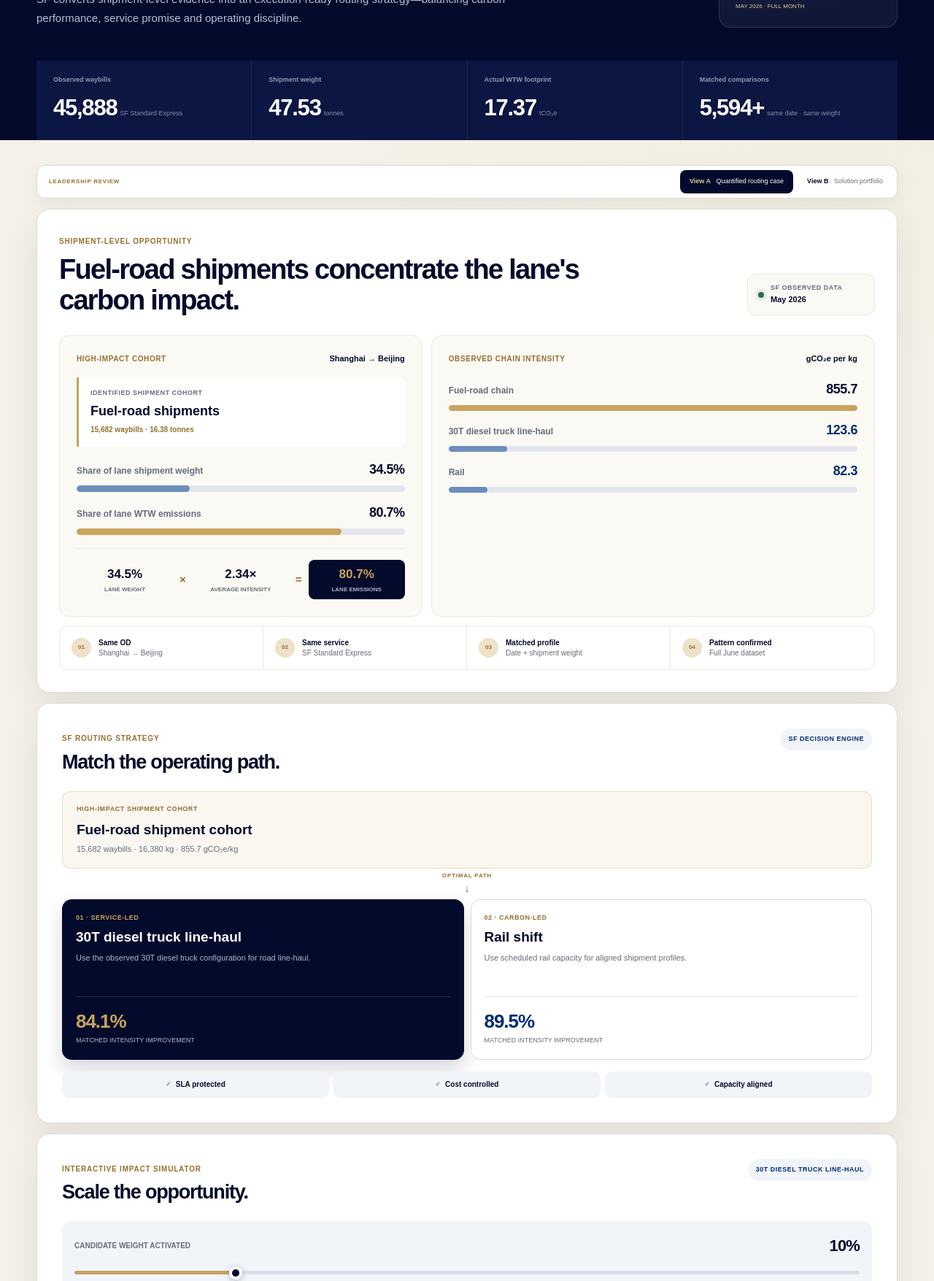
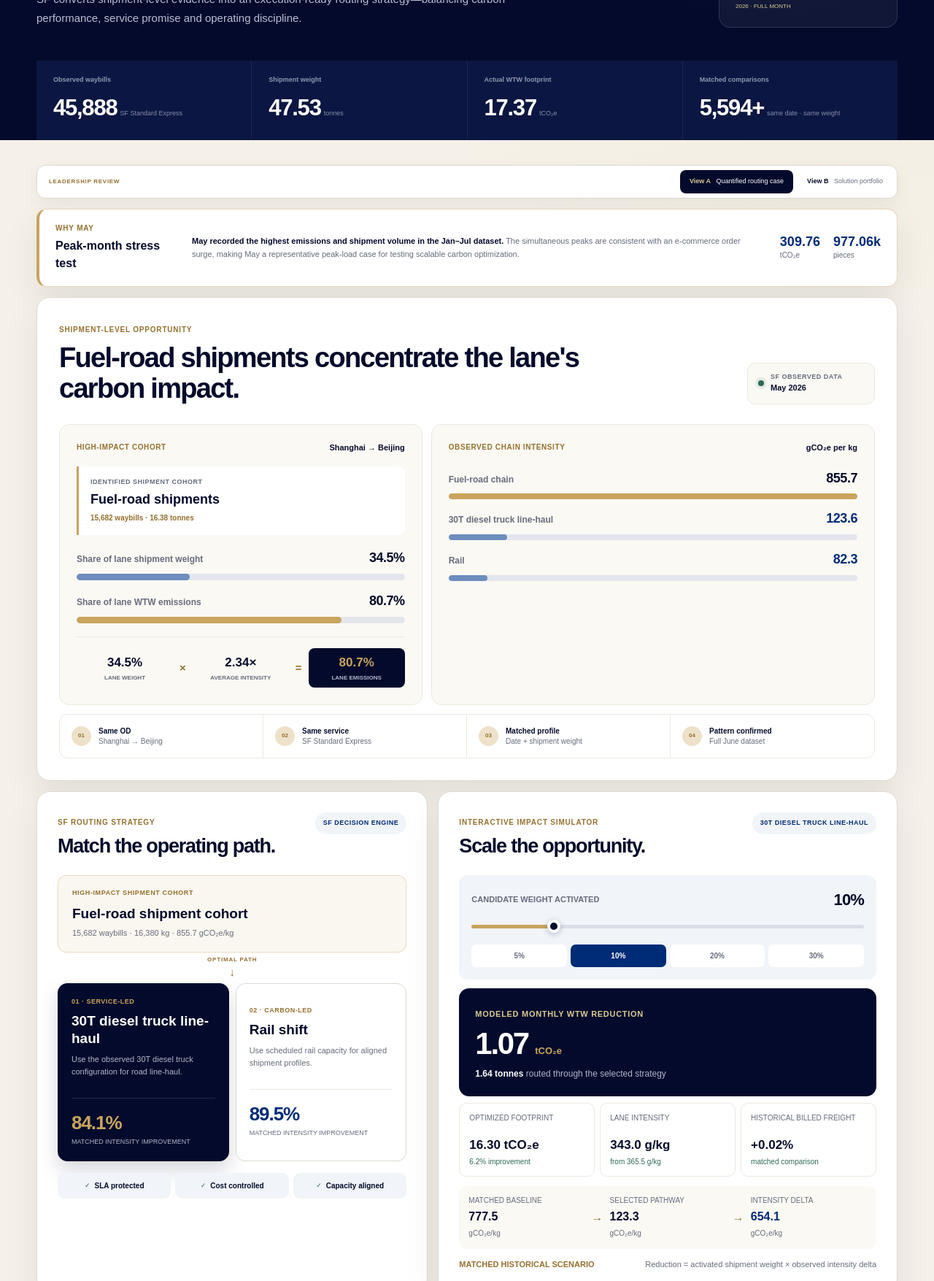
Before and after one commit to jamese5095/estee-lauder-sf-esg-dashboard, a plain HTML site: page optimization.html in a window 1280 px wide. Shown: the part 365-2120 px from the top of the page at 73% size. Drawn offline with Linux system fonts and the light colour scheme.

Commit message:
Refine optimization layout and May sample rationale

```diff
--- a/assets/site.css
+++ b/assets/site.css
@@ -605,6 +605,15 @@ a:focus-visible, button:focus-visible, input:focus-visible { outline: 3px solid
 
 /* Quantified routing case */
 .precision-hero h1 { max-width: 900px; }
+.sample-rationale { margin-top: 14px; padding: 18px 22px; display: grid; grid-template-columns: 165px minmax(0, 1fr) auto; gap: 22px; align-items: center; border: 1px solid rgba(200, 164, 94, 0.45); border-left: 4px solid var(--gold); border-radius: 14px; background: #fff; box-shadow: var(--shadow); }
+.sample-rationale-title span, .sample-rationale-title strong { display: block; }
+.sample-rationale-title span { color: var(--gold-deep); font-size: 10px; font-weight: 800; letter-spacing: 0.8px; text-transform: uppercase; }
+.sample-rationale-title strong { margin-top: 4px; color: var(--navy); font-size: 16px; }
+.sample-rationale p { margin: 0; color: var(--muted); font-size: 11px; line-height: 1.6; }
+.sample-rationale p b { color: var(--navy); }
+.sample-rationale-facts { display: grid; grid-template-columns: auto auto; gap: 18px; }
+.sample-rationale-facts span { color: var(--muted); font-size: 10px; white-space: nowrap; }
+.sample-rationale-facts b { display: block; color: var(--blue); font-size: 18px; line-height: 1.15; }
 .precision-signal { margin-top: 14px; padding: 30px; }
 .precision-section-head { display: flex; align-items: flex-end; justify-content: space-between; gap: 28px; }
 .precision-section-head > div:first-child > span { color: var(--gold-deep); font-size: 10px; font-weight: 800; letter-spacing: 0.8px; text-transform: uppercase; }
@@ -651,8 +660,8 @@ a:focus-visible, button:focus-visible, input:focus-visible { outline: 3px solid
 .evidence-ribbon > span:last-child { border-right: 0; }
 .evidence-ribbon i { width: 27px; height: 27px; grid-row: 1 / 3; display: grid; place-items: center; color: var(--gold-deep); border-radius: 50%; background: var(--champagne); font-size: 8px; font-style: normal; font-weight: 800; }
 .evidence-ribbon b { color: var(--navy); font-size: 10px; }
-.precision-workbench { margin-top: 14px; display: grid; grid-template-columns: 1fr; gap: 14px; align-items: stretch; }
-.routing-strategy, .impact-simulator { min-width: 0; padding: 34px; }
+.precision-workbench { margin-top: 14px; display: grid; grid-template-columns: minmax(0, 0.92fr) minmax(0, 1.08fr); gap: 14px; align-items: stretch; }
+.routing-strategy, .impact-simulator { min-width: 0; padding: 28px; }
 .engine-chip, .scenario-chip { padding: 8px 11px; color: var(--blue); border-radius: 999px; background: var(--powder-2); font-size: 9px; letter-spacing: 0.5px; text-transform: uppercase; white-space: nowrap; }
 .routing-origin { margin-top: 24px; padding: 17px 19px; border: 1px solid rgba(200, 164, 94, 0.35); border-radius: 12px; background: #faf7f0; }
 .routing-origin span, .routing-origin strong, .routing-origin small { display: block; }
@@ -715,11 +724,27 @@ a:focus-visible, button:focus-visible, input:focus-visible { outline: 3px solid
 .model-note { margin: 14px 0 0; display: flex; align-items: center; justify-content: space-between; gap: 12px; color: var(--muted); font-size: 9px; }
 .model-note b { color: var(--gold-deep); text-transform: uppercase; }
 
+/* Keep the compact two-column workbench while making the Scale panel presentation-safe. */
+.impact-simulator .precision-section-head > div:first-child > span { font-size: 10px; }
+.impact-simulator .share-control span { font-size: 11px; }
+.impact-simulator .share-presets button { min-height: 31px; font-size: 10px; }
+.impact-simulator .impact-hero > span { font-size: 11px; }
+.impact-simulator .impact-hero p { font-size: 12px; line-height: 1.45; }
+.impact-simulator .impact-metrics span { min-height: 27px; font-size: 10px; line-height: 1.35; }
+.impact-simulator .impact-metrics strong { font-size: 17px; }
+.impact-simulator .impact-metrics small { font-size: 10px; line-height: 1.35; }
+.impact-simulator .model-trace span { font-size: 10px; line-height: 1.3; }
+.impact-simulator .model-trace strong { font-size: 16px; }
+.impact-simulator .model-trace small { margin-top: 2px; font-size: 10px; }
+.impact-simulator .model-note { font-size: 11px; line-height: 1.45; }
+
 @media (max-width: 1000px) {
   .precision-workbench { grid-template-columns: 1fr; }
 }
 
 @media (max-width: 760px) {
+  .sample-rationale { grid-template-columns: 1fr; gap: 13px; }
+  .sample-rationale-facts { justify-content: start; }
   .signal-layout { grid-template-columns: 1fr; }
   .evidence-ribbon { grid-template-columns: 1fr 1fr; }
   .evidence-ribbon > span:nth-child(2) { border-right: 0; }
@@ -727,6 +752,7 @@ a:focus-visible, button:focus-visible, input:focus-visible { outline: 3px solid
 }
 
 @media (max-width: 520px) {
+  .sample-rationale-facts { grid-template-columns: 1fr 1fr; gap: 12px; }
   .precision-signal, .routing-strategy, .impact-simulator { padding: 21px; }
   .precision-section-head { align-items: flex-start; flex-direction: column; }
   .evidence-badge { width: 100%; }
--- a/optimization.html
+++ b/optimization.html
@@ -5,7 +5,7 @@
   <meta name="viewport" content="width=device-width, initial-scale=1.0">
   <meta name="description" content="A shipment-level SF routing case that turns Estée Lauder carbon data into measurable ESG value.">
   <title>Precision Routing · Estée Lauder × SF</title>
-  <link rel="stylesheet" href="assets/site.css?v=20260903c">
+  <link rel="stylesheet" href="assets/site.css?v=20260903d">
 </head>
 <body>
   <header class="site-header">
@@ -26,8 +26,8 @@
           <h1>Precision routing.<br>Measurable carbon impact.</h1>
           <p>SF converts shipment-level evidence into an execution-ready routing strategy—balancing carbon performance, service promise and operating discipline.</p>
         </div>
-        <aside class="data-stamp" aria-label="Case study scope">
-          <span>Case focus</span><strong>01</strong><small>Shanghai → Beijing</small><em>May 2026 · Full month</em>
+        <aside class="data-stamp" aria-label="Selected sample month">
+          <span>Selected sample</span><strong>MAY</strong><small>Highest Jan–Jul footprint</small><em>2026 · Full month</em>
         </aside>
       </div>
 
@@ -46,6 +46,15 @@
       <a class="active" href="optimization.html" aria-current="page"><b>View A</b> Quantified routing case</a>
       <a href="optimization-2.html"><b>View B</b> Solution portfolio</a>
     </nav>
+
+    <section class="sample-rationale" aria-label="Why May was selected as the case sample">
+      <div class="sample-rationale-title"><span>Why May</span><strong>Peak-month stress test</strong></div>
+      <p><b>May recorded the highest emissions and shipment volume in the Jan–Jul dataset.</b> The simultaneous peaks are consistent with an e-commerce order surge, making May a representative peak-load case for testing scalable carbon optimization.</p>
+      <div class="sample-rationale-facts">
+        <span><b>309.76</b> tCO₂e</span>
+        <span><b>977.06k</b> pieces</span>
+      </div>
+    </section>
 
     <section class="precision-signal card" aria-labelledby="signal-title">
       <div class="precision-section-head">
```
